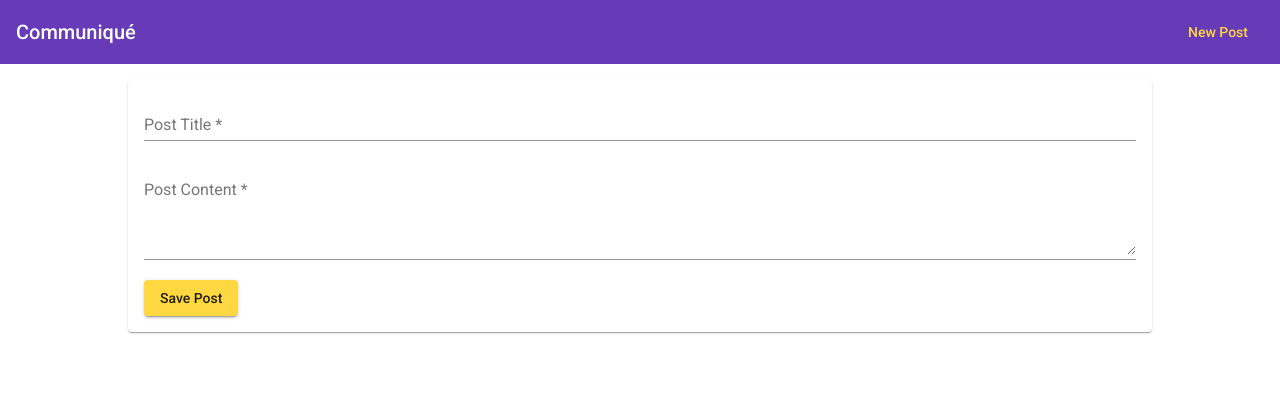
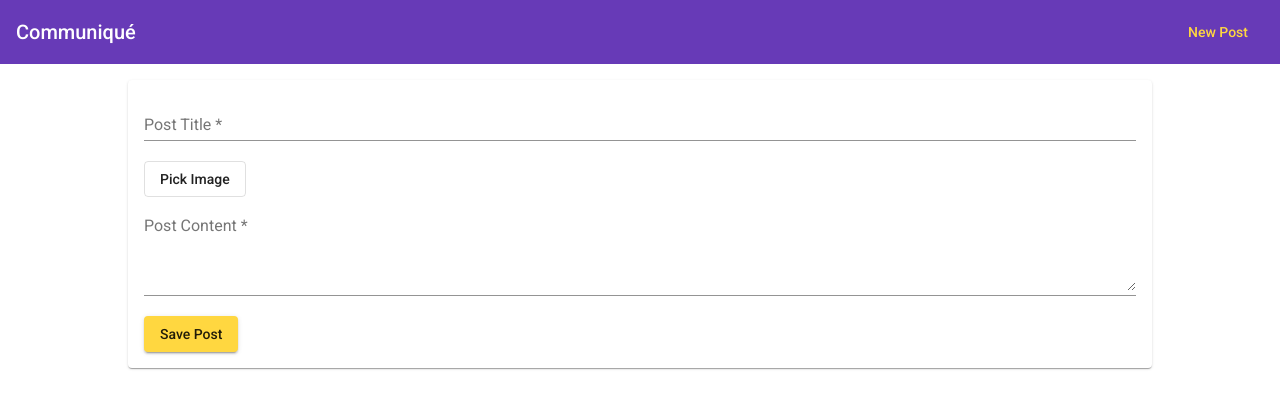
Before and after one commit to Lizzyfemme/communique, an Angular app: page /create in a window 1280 px wide. Shown: the top 408 px of the page. Built offline with nearby package versions, Linux system fonts and the light colour scheme.

Commit message:
input file button added

```diff
--- a/src/app/posts/post-create/post-create.component.css
+++ b/src/app/posts/post-create/post-create.component.css
@@ -5,3 +5,6 @@
 mat-spinner {
   margin: auto;
 }
+input[type="file"] {
+  visibility: hidden;
+}
--- a/src/app/posts/post-create/post-create.component.html
+++ b/src/app/posts/post-create/post-create.component.html
@@ -14,6 +14,12 @@
       />
       <mat-error *ngIf="title.invalid">Please enter a post title.</mat-error>
     </mat-form-field>
+    <div>
+      <button mat-stroked-button type="button" (click)="filePicker.click()">
+        Pick Image
+      </button>
+      <input type="file" #filePicker />
+    </div>
     <mat-form-field>
       <textarea
         matInput
```
